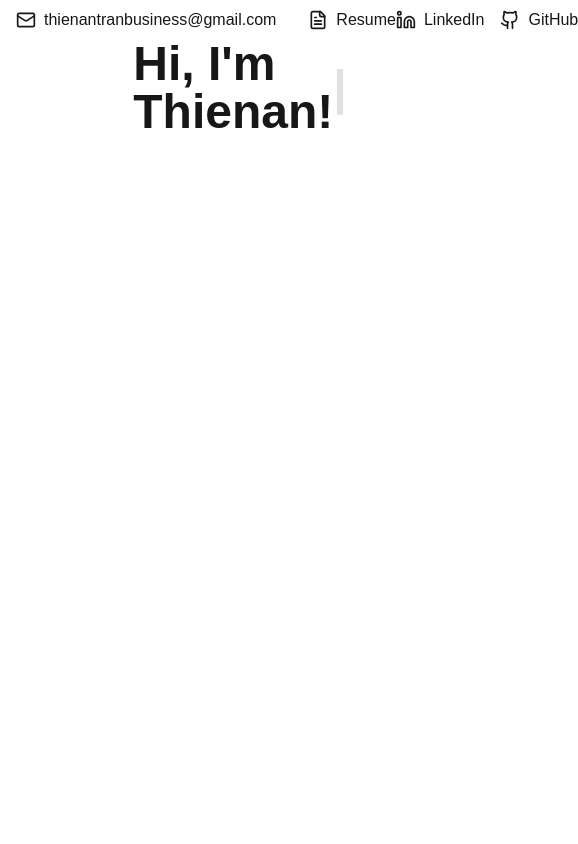
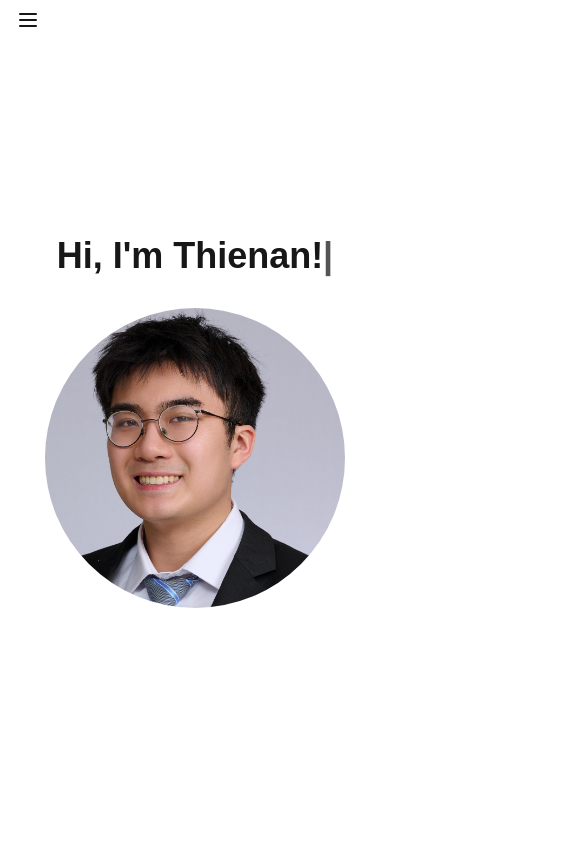
Before and after one commit to thienantran010/portfolio, a Next.js app: page / in a window 390 px wide. Shown: the top 844 px of the page, 578 px wide, since content can reach past the window. Built offline with nearby package versions, Linux system fonts and the light colour scheme.

Commit message:
refactor: use server react components to speed up lcp, styled for mobile too

```diff
--- /dev/null
+++ b/app/animation.tsx
@@ -0,0 +1,45 @@
+"use client";
+import { useState, useEffect, useRef } from "react";
+import Image from "next/image";
+
+export default function Animation() {
+  const [textState, setTextState] = useState({ index: 0, text: "" });
+  const intervalId = useRef<NodeJS.Timeout | null>(null);
+  const fullText = "Hi, I'm Thienan!";
+
+  useEffect(() => {
+    intervalId.current = setInterval(
+      () =>
+        setTextState((prevTextState) => {
+          if (prevTextState.index < fullText.length) {
+            return {
+              index: prevTextState.index + 1,
+              text: prevTextState.text + fullText.charAt(prevTextState.index),
+            };
+          } else {
+            clearInterval(intervalId.current as NodeJS.Timeout);
+            return { ...prevTextState };
+          }
+        }),
+      100
+    );
+  }, []);
+
+  return (
+    <section className="min-h-screen flex flex-col md:flex-row items-center justify-center">
+      <h1 className="text-4xl md:text-5xl md:mr-10 font-bold text-foreground flex items-center">
+        {textState.text}
+        <span className="animate-blink">|</span>
+      </h1>
+      <div className="mt-8 md:mt-0">
+        <Image
+          src="/headshot.jpg"
+          alt="Thienan's Profile Picture"
+          width={300}
+          height={300}
+          className="rounded-full bg-muted"
+        />
+      </div>
+    </section>
+  );
+}
--- /dev/null
+++ b/app/navbar.tsx
@@ -0,0 +1,115 @@
+"use client";
+
+import { useState } from "react";
+import { Github, Linkedin, Mail, FileText, Menu, X } from "lucide-react";
+import Link from "next/link";
+import CopyableText from "@/components/CopyableText";
+
+export default function Navbar() {
+  const [isMenuOpen, setIsMenuOpen] = useState(false);
+
+  const toggleMenu = () => {
+    setIsMenuOpen(!isMenuOpen);
+  };
+
+  return (
+    <div className="absolute top-0 left-0 right-0 bg-background z-50">
+      <div className="text-foreground py-2 px-4">
+        <div className="container mx-auto flex justify-between items-center">
+          {/* Hamburger Button for mobile */}
+          <button className="md:hidden flex items-center" onClick={toggleMenu}>
+            {isMenuOpen ? (
+              <X className="w-6 h-6" />
+            ) : (
+              <Menu className="w-6 h-6" />
+            )}
+          </button>
+
+          {/* Desktop Menu */}
+          <div className="hidden md:flex space-x-4">
+            <CopyableText textToCopy="thienantranbusiness@gmail.com">
+              <Mail className="w-5 h-5 mr-2" />
+              thienantranbusiness@gmail.com
+            </CopyableText>
+            <Link
+              href="mailto:thienantranbusiness@gmail.com"
+              className="flex items-center transition-colors"
+            ></Link>
+            <Link
+              href="/Thienan_Tran_resume.pdf"
+              className="flex items-center transition-colors"
+              target="_blank"
+              rel="noopener noreferrer"
+            >
+              <FileText className="w-5 h-5 mr-2" />
+              Resume
+            </Link>
+          </div>
+
+          <div className="hidden md:flex space-x-4">
+            <Link
+              href="https://www.linkedin.com/in/thienan-tran-35176620b/"
+              className="flex items-center transition-colors"
+              target="_blank"
+              rel="noopener noreferrer"
+            >
+              <Linkedin className="w-5 h-5 mr-2" />
+              LinkedIn
+            </Link>
+            <Link
+              href="https://github.com/thienantran010"
+              className="flex items-center"
+              target="_blank"
+              rel="noopener noreferrer"
+            >
+              <Github className="w-5 h-5 mr-2" />
+              GitHub
+            </Link>
+          </div>
+        </div>
+
+        {/* Mobile Menu (Hamburger content) */}
+        {isMenuOpen && (
+          <div className="md:hidden bg-gray-800 text-white flex flex-col space-y-4 mt-4 p-4 rounded-md shadow-lg">
+            <div className="flex flex-col space-y-4">
+              <CopyableText textToCopy="thienantranbusiness@gmail.com">
+                <Mail className="w-5 h-5 mr-2" />
+                thienantranbusiness@gmail.com
+              </CopyableText>
+              <Link
+                href="/Thienan_Tran_resume.pdf"
+                className="flex items-center transition-colors"
+                target="_blank"
+                rel="noopener noreferrer"
+              >
+                <FileText className="w-5 h-5 mr-2" />
+                Resume
+              </Link>
+            </div>
+
+            <div className="flex flex-col space-y-4">
+              <Link
+                href="https://www.linkedin.com/in/thienan-tran-35176620b/"
+                className="flex items-center transition-colors"
+                target="_blank"
+                rel="noopener noreferrer"
+              >
+                <Linkedin className="w-5 h-5 mr-2" />
+                LinkedIn
+              </Link>
+              <Link
+                href="https://github.com/thienantran010"
+                className="flex items-center"
+                target="_blank"
+                rel="noopener noreferrer"
+              >
+                <Github className="w-5 h-5 mr-2" />
+                GitHub
+              </Link>
+            </div>
+          </div>
+        )}
+      </div>
+    </div>
+  );
+}
--- a/app/page.tsx
+++ b/app/page.tsx
@@ -1,7 +1,3 @@
-"use client";
-
-import Image from "next/image";
-import Link from "next/link";
 import {
   Card,
   CardContent,
@@ -12,9 +8,8 @@ import {
 } from "@/components/ui/card";
 import { Badge } from "@/components/ui/badge";
 import { Show } from "@/components/Show";
-import { useState, useEffect, useRef } from "react";
-import { Github, Linkedin, Mail, FileText } from "lucide-react";
-import CopyableText from "@/components/CopyableText";
+import Animation from "./animation";
+import Navbar from "./navbar";
 
 interface Projects {
   name: string;
@@ -24,28 +19,6 @@ interface Projects {
 }
 
 export default function Home() {
-  const [textState, setTextState] = useState({ index: 0, text: "" });
-  const intervalId = useRef<NodeJS.Timeout | null>(null);
-  const fullText = "Hi, I'm Thienan!";
-
-  useEffect(() => {
-    intervalId.current = setInterval(
-      () =>
-        setTextState((prevTextState) => {
-          if (prevTextState.index < fullText.length) {
-            return {
-              index: prevTextState.index + 1,
-              text: prevTextState.text + fullText.charAt(prevTextState.index),
-            };
-          } else {
-            clearInterval(intervalId.current as NodeJS.Timeout);
-            return { ...prevTextState };
-          }
-        }),
-      100
-    );
-  }, []);
-
   const projects: Projects[] = [
     {
       name: "Eat Here",
@@ -55,73 +28,13 @@ export default function Home() {
   ];
 
   return (
-    <div className="min-h-screen bg-background">
-      <div className="bg-background">
-        <div className="text-foreground py-2 px-4">
-          <div className="container mx-auto flex justify-between items-center">
-            <div className="flex space-x-4">
-              <CopyableText textToCopy="thienantranbusiness@gmail.com">
-                <Mail className="w-5 h-5 mr-2" />
-                thienantranbusiness@gmail.com
-              </CopyableText>
-              <Link
-                href="mailto:thienantranbusiness@gmail.com"
-                className="flex items-center transition-colors"
-              ></Link>
-              <Link
-                href="/Thienan_Tran_resume.pdf"
-                className="flex items-center transition-colors"
-                target="_blank"
-                rel="noopener noreferrer"
-              >
-                <FileText className="w-5 h-5 mr-2" />
-                Resume
-              </Link>
-            </div>
-            <div className="flex space-x-4">
-              <Link
-                href="https://www.linkedin.com/in/thienan-tran-35176620b/"
-                className="flex items-center transition-colors"
-                target="_blank"
-                rel="noopener noreferrer"
-              >
-                <Linkedin className="w-5 h-5 mr-2" />
-                LinkedIn
-              </Link>
-              <Link
-                href="https://github.com/thienantran010"
-                className="flex items-center"
-                target="_blank"
-                rel="noopener noreferrer"
-              >
-                <Github className="w-5 h-5 mr-2" />
-                GitHub
-              </Link>
-            </div>
-          </div>
-        </div>
-      </div>
+    <div className="bg-background">
+      <Navbar />
 
-      <main className="container mx-auto px-60">
-        <section className="min-h-screen pb-20 flex flex-col md:flex-row items-center justify-between">
-          <div className="flex flex-col space-y-4">
-            <h1 className="text-5xl font-bold text-foreground flex items-center">
-              {textState.text}
-              <span className="animate-blink">|</span>
-            </h1>
-          </div>
-          <div>
-            <Image
-              src="/headshot.jpg"
-              alt="Thienan's Profile Picture"
-              width={400}
-              height={400}
-              className="rounded-full bg-muted"
-            />
-          </div>
-        </section>
+      <main className="container mx-auto flex-col space-y-20 px-4 md:px-60">
+        <Animation />
 
-        <section className="py-20">
+        <section className="align-center">
           <h2 className="text-3xl font-bold text-foreground mb-8">About</h2>
           <div className="flex flex-col space-y-7">
             <p className="text-lg text-foreground">
@@ -152,7 +65,7 @@ export default function Home() {
           </div>
         </section>
 
-        <section className="py-20">
+        <section className="pb-20">
           <h2 className="text-3xl font-bold text-foreground mb-8 text-center">
             Projects:
           </h2>
```
